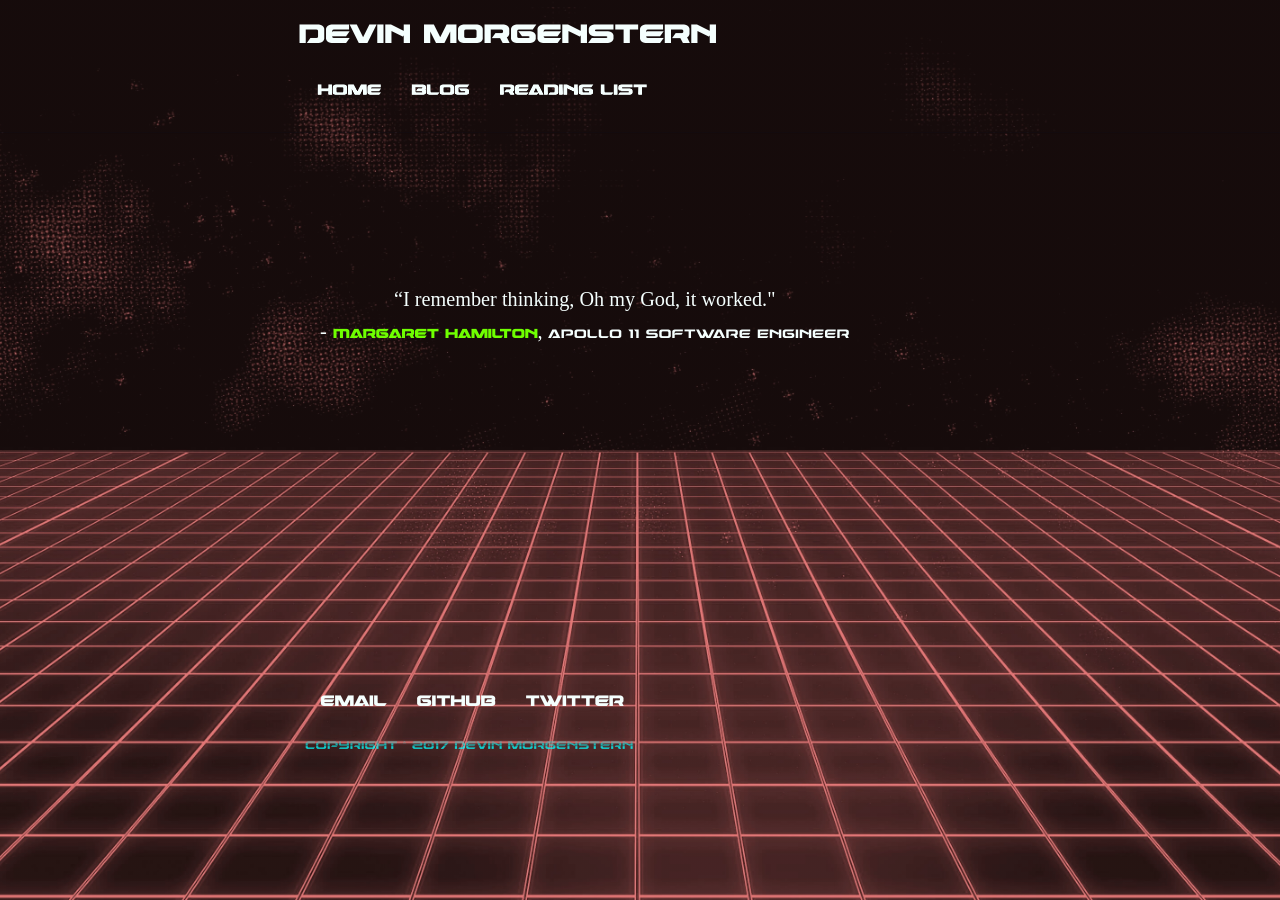
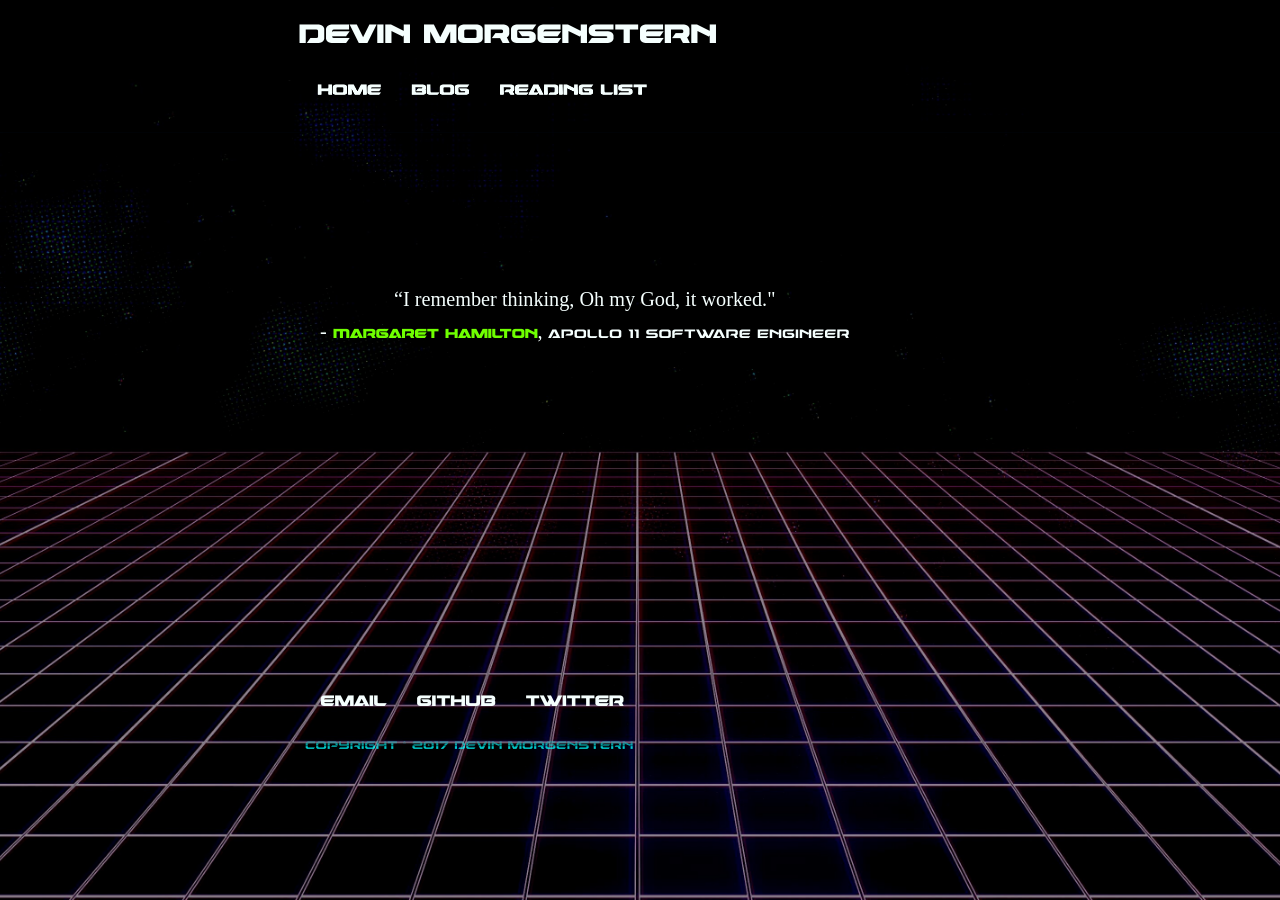
Before and after one commit to devinrm/devinrm.github.io, a Jekyll site: the page built from index.html, in a window 1280 px wide. Built offline with Jekyll 4.4.1, drawn with Linux system fonts in a browser that asks for light colours; some web fonts are replaced.

Commit message:
Fix contrast issues

```diff
--- a/css/main.css
+++ b/css/main.css
@@ -9,10 +9,7 @@
   }
 
   html {
-    background: linear-gradient(
-    rgba(214, 110, 110, 0.1),
-    rgba(214, 110, 110, 0.1)
-    ), url(/assets/grid_n.jpg) no-repeat center center fixed;
+    background: url(/assets/grid_c.jpg) no-repeat center center fixed;
     -webkit-background-size: cover;
     -moz-background-size: cover;
     -o-background-size: cover;
```
Also changed, not shown: assets/grid_c.jpg (added), assets/grid_n.jpg (deleted).
